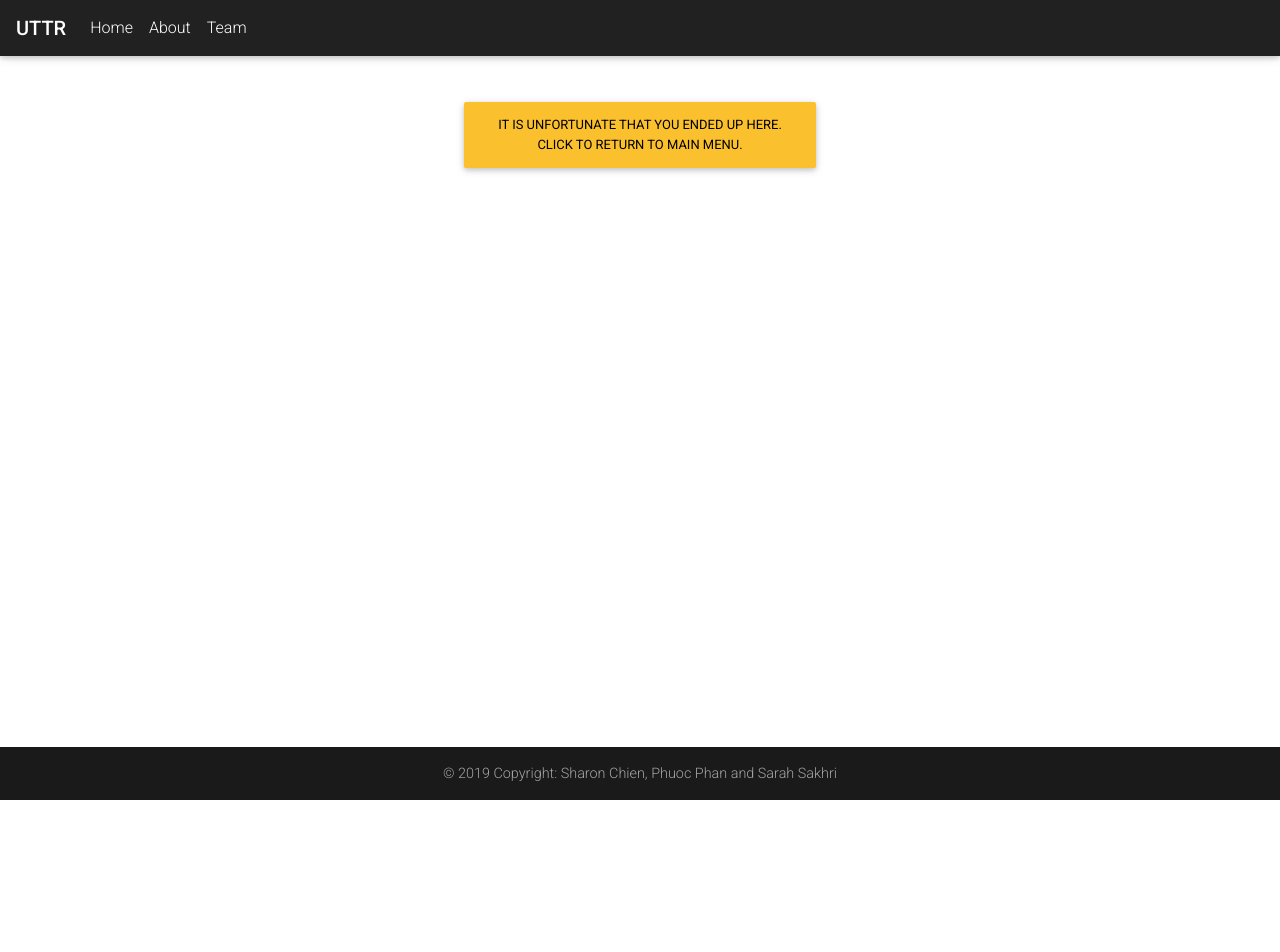
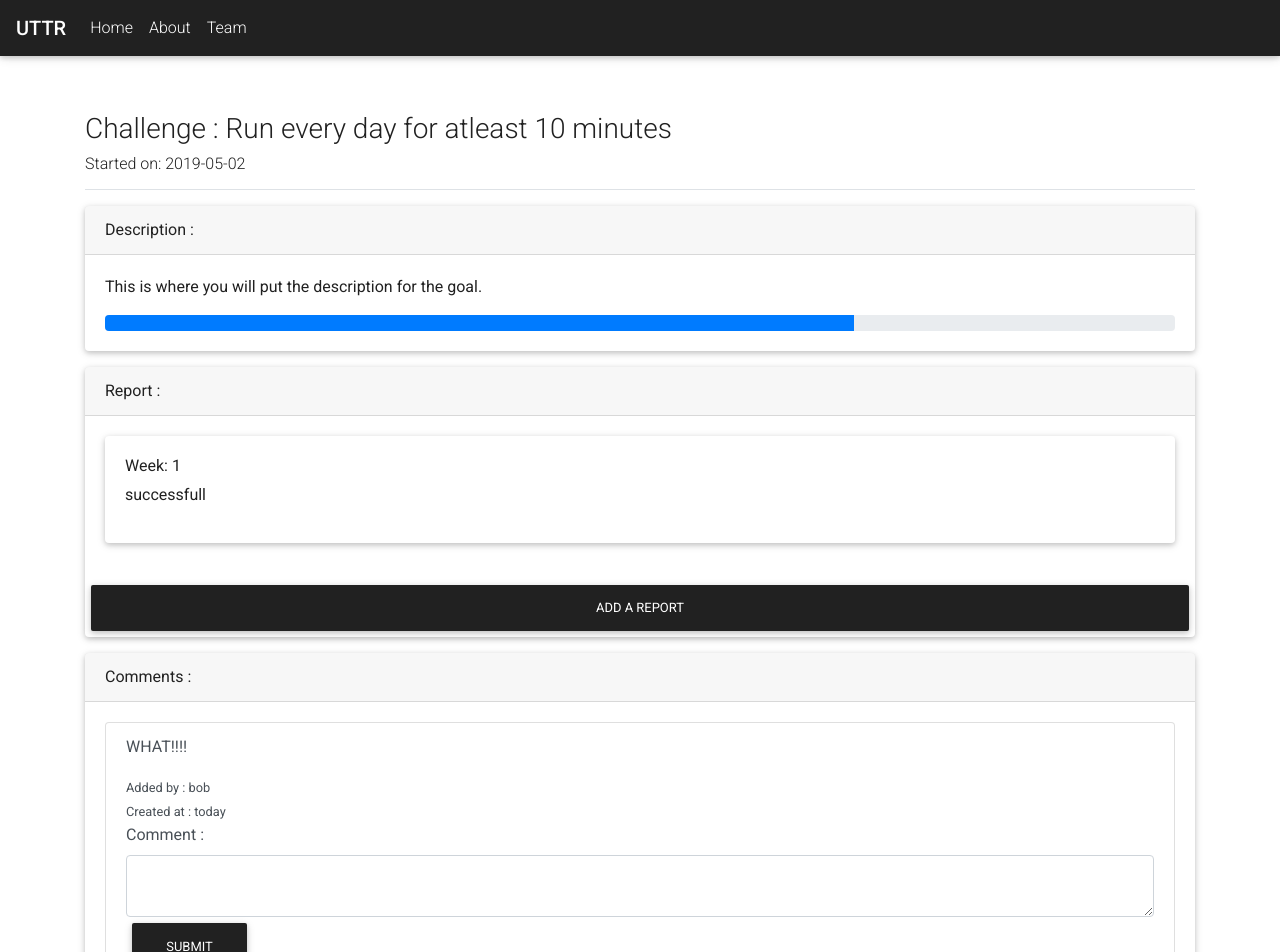
Before and after one commit to uttrly/UTTRv2, a React (Create React App) app in the folder client/: page /challenge in a window 1280 px wide. Shown: the top 952 px of the page. Before the commit the page ends 800 px from the top, so only its background shows below. Built offline with nearby package versions, Linux system fonts and the light colour scheme.

Commit message:
dashboard layout is done, working on challange page

```diff
--- a/client/src/App.js
+++ b/client/src/App.js
@@ -9,6 +9,9 @@ import About from './pages/About'
 import Err from './pages/404'
 import Signin from './pages/Signin'
 import Signup from './pages/Signup'
+import Dashboard from './pages/Dashboard'
+import Challenge from './pages/Challenge'
+
 
 function App() {
   return (
@@ -21,6 +24,8 @@ function App() {
             <Route exact path="/about" component={About}/>
             <Route exact path="/signin" component={Signin}/>
             <Route exact path="/signup" component={Signup}/>
+            <Route exact path="/dashboard" component={Dashboard}/>
+            <Route exact path="/challenge" component={Challenge}/>
             <Route component={Err} />
           </Switch>
         <Footer />
--- /dev/null
+++ b/client/src/pages/Challenge/index.js
@@ -0,0 +1,94 @@
+import React from 'react';
+import { MDBContainer, MDBRow, MDBCol, MDBBtn, } from 'mdbreact';
+import '../pageStyle.css'
+import target from '../../image/target.jpg'
+
+
+class Challenge extends React.Component {
+  constructor(props){
+    super(props)
+    this.state = {
+    };
+  }
+
+
+
+  render() {
+
+    let style = {
+        width:"70%"
+      }
+
+      return(
+        <MDBContainer className="mt-5 pt-5 mainContainer text-dark">
+            <div className="align-items-center pt-3 pb-2 mb-3 border-bottom">
+                <h3>Challenge : Run every day for atleast 10 minutes</h3>
+                <h6>Started on: 2019-05-02</h6>
+                <div className="btn-toolbar mb-2 mb-md-0">
+                </div>
+            </div>
+
+            <div class="card mb-3">
+                <div class="card-header">
+                    Description :
+                </div>
+                <div class="card-body">
+                    <p> This is where you will put the description for the goal. </p>
+                    <div class="progress">
+                    <div class="progress-bar" role="progressbar" aria-valuenow="70" aria-valuemin="0" aria-valuemax="100" style={style}> </div>
+                    </div>
+                </div>
+            </div>
+
+            {/* /{{!-- report --}} */}
+            <div class="card mb-3">
+                <div class="card-header">
+                    Report :
+                </div>
+                <div class="card-body">
+                    <div class="card mb-3">
+                    <div class="card-body">
+                        <h6>Week: 1</h6>
+                        <p>successfull</p>
+                    </div>
+                    </div>
+                </div>
+                <button type="button" class="btn btn-dark waves-effect waves-light" data-toggle="modal"
+                    data-target="#centralModalSm">Add a Report</button>
+
+            </div>
+
+            {/* {{!-- comments --}} */}
+                <div class="card mb-3">
+                    <div class="card-header"> Comments : </div>
+                    <div class="card-body">
+                        <div class="list-group-item list-group-item-action flex-column align-items-start">
+                            <p>WHAT!!!!</p>
+                            <small> Added by : bob </small> <br></br>
+                            <small> Created at : today </small>
+                            <br></br>
+                            <form id="commentForm">
+                                <div class="form-group">
+                                    <label for="comment">Comment : </label>
+                                    <textarea class="form-control" rows="2" id="comment"></textarea>
+                                    <button type="submit" class="btn btn-dark" id="submit">Submit</button>
+                                </div>
+                            </form>
+                        </div>
+                    </div>
+                </div>
+
+
+                <a href="/dashboard">Go back to dashboard</a>
+
+
+
+
+
+
+        </MDBContainer>
+      );
+    }
+};
+
+export default Challenge
--- /dev/null
+++ b/client/src/pages/Dashboard/index.js
@@ -0,0 +1,106 @@
+import React from 'react';
+import { MDBContainer, MDBRow, MDBCol, MDBBtn, } from 'mdbreact';
+import '../pageStyle.css'
+import target from '../../image/target.jpg'
+
+
+class Dashboard extends React.Component {
+  constructor(props){
+    super(props)
+    this.state = {
+    };
+  }
+
+
+
+  render() {
+
+    let style = {
+        cursor:"pointer"
+      }
+
+      return(
+        <MDBContainer className="mt-5 pt-5 mainContainer text-dark">
+            <div className="d-flex justify-content-between flex-wrap flex-md-nowrap align-items-center pt-3 pb-2 mb-3 border-bottom">
+                <h1 className="h1">Dashboard</h1>
+                <div className="btn-toolbar mb-2 mb-md-0">
+                </div>
+            </div>
+
+            <h2 className="h2">UTTR Points</h2>
+
+            <MDBRow>
+                <MDBCol lg="4" md="6">
+                    <div className="account-points-update panel panel-primary mouseover-animated-pulse click-animated-jello" style={style}>
+                    <div className="panel-heading">
+                        <div className="row">
+                        <div className="col-sm-3"><i className="fas fa-bolt fa-5x"></i></div>
+                        <div className="col-sm-9 text-right">
+                            <div className="account-points-earned huge text-right">PlaceHOLDER</div>
+                            <div>Earned Points!</div>
+                            <h6>Click to enter to win a car</h6>
+                        </div>
+
+                        </div>
+                    </div>
+                    </div>
+                </MDBCol>
+            </MDBRow>
+
+
+            <div class="d-flex justify-content-between flex-wrap flex-md-nowrap align-items-center pt-3 pb-2 mb-3 border-bottom">
+                <h2 class="h2">My Goals</h2>
+                <div class="btn-toolbar mb-2 mb-md-0">
+                <div class="btn-group mr-2">
+                    <MDBBtn class="btn btn-sm btn-outline" onclick="location.href='/dashboard';"><i class="fas fa-th-list"></i>My Goals</MDBBtn>
+                    <MDBBtn class="btn btn-sm btn-outline" onclick="location.href='/dashboard/referee';"><i class="far fa-eye"></i>Referee</MDBBtn>
+                </div>
+
+                <div class="btn-group mr-2">
+                    <MDBBtn class="btn btn-sm btn-outline" onclick="location.href='/createGoal';"><i class="far fa-plus-square"></i> Add New Goal</MDBBtn>
+                </div>
+                </div>
+            </div>
+
+
+            <MDBRow>
+                <MDBCol md="2">
+                <ul class="nav flex-column">
+                    <li class="nav-item">
+                    <a class="nav-link active" href="/dashboard">
+                        <i class="fas fa-chart-line"></i>
+                        Active <span class="sr-only">(current)</span>
+                    </a>
+                    </li>
+                    <li class="nav-item">
+
+                    <a class="nav-link" href="/dashboard/complete">
+
+                        <i class="far fa-check-square"></i> Complete
+                    </a>
+                    </li>
+                </ul>
+                </MDBCol>
+                <MDBCol md="10">
+
+                <div class="list-group scrollable">
+
+                    <a href="/challenge/{{id}}" class="list-group-item list-group-item-action flex-column align-items-start">
+                    <div class="d-flex w-100 justify-content-between">
+                        <h5 class="mb-1 indigo-text">Place holder for title</h5>
+                        <small class="cyan-text">1/10</small>
+                    </div>
+                    <p class="mb-1">here is where you put the description for each tasks</p>
+                    <small>Created: Today Date</small>
+                    </a>
+
+
+                </div>
+                </MDBCol>
+            </MDBRow>
+        </MDBContainer>
+      );
+    }
+};
+
+export default Dashboard
```
